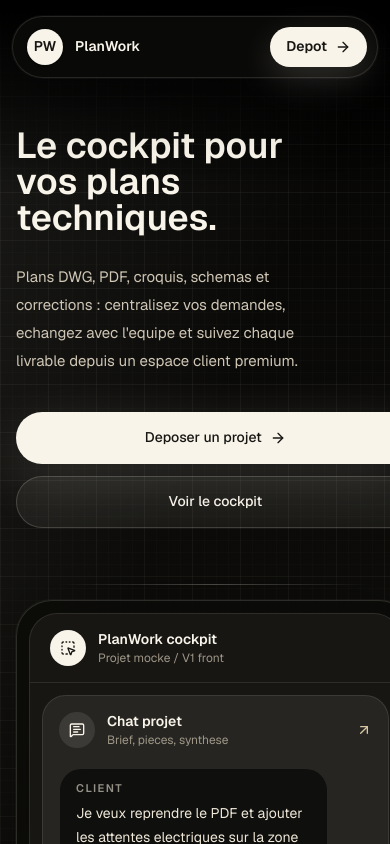
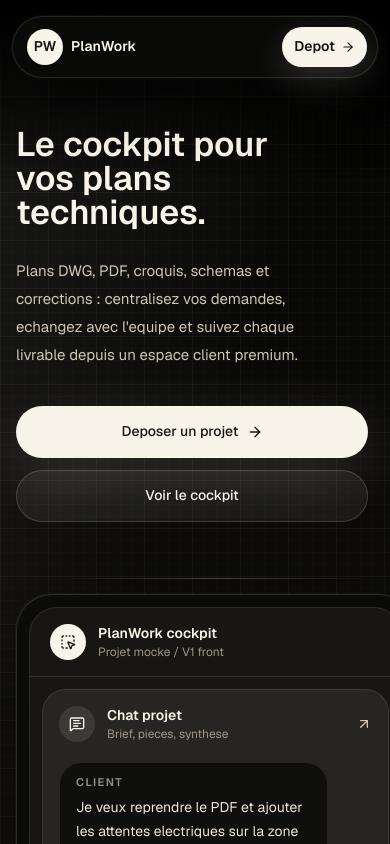
Before and after one commit to RAYAN-DOB/vellum, a Next.js app: page / in a window 390 px wide. Shown: the top 844 px of the page. Built offline with nearby package versions, Linux system fonts and the light colour scheme.

Commit message:
Polish cinematic landing before merge

```diff
--- a/src/app/globals.css
+++ b/src/app/globals.css
@@ -28,6 +28,7 @@
 
 html {
   scroll-behavior: smooth;
+  overflow-x: hidden;
 }
 
 body {
@@ -36,6 +37,7 @@ body {
   font-family: var(--font-geist-sans), Arial, Helvetica, sans-serif;
   text-rendering: geometricPrecision;
   -webkit-font-smoothing: antialiased;
+  overflow-x: hidden;
 }
 
 ::selection {
--- a/src/components/layout/PublicHeader.tsx
+++ b/src/components/layout/PublicHeader.tsx
@@ -4,10 +4,10 @@ import { publicNavigation, routes } from "@/lib/routes";
 
 export function PublicHeader() {
   return (
-    <header className="fixed inset-x-0 top-4 z-50 px-3 sm:top-5">
-      <div className="mx-auto flex min-h-14 max-w-5xl items-center justify-between gap-3 rounded-full border border-[#f8f4ea]/12 bg-[#0b0b09]/86 px-2.5 py-2 text-[#f8f4ea] shadow-[0_18px_70px_rgba(0,0,0,0.34)] ring-1 ring-white/[0.04] backdrop-blur-2xl sm:px-3">
+    <header className="fixed inset-x-3 top-4 z-50 sm:top-5">
+      <div className="mx-auto flex min-h-14 max-w-5xl items-center justify-between gap-2 rounded-full border border-[#f8f4ea]/12 bg-[#0b0b09]/88 px-2.5 py-2 text-[#f8f4ea] shadow-[0_18px_70px_rgba(0,0,0,0.34)] ring-1 ring-white/[0.04] backdrop-blur-2xl sm:gap-3 sm:px-3">
         <a
-          className="group flex min-w-0 items-center gap-3 rounded-full py-1 pl-1 pr-2"
+          className="group flex min-w-0 items-center gap-2 rounded-full py-1 pl-1 pr-1 sm:gap-3 sm:pr-2"
           href={routes.public.home}
           aria-label="Retour a l'accueil"
         >
@@ -37,13 +37,14 @@ export function PublicHeader() {
         </nav>
 
         <a
-          className="group inline-flex h-10 shrink-0 items-center justify-center gap-2 rounded-full bg-[#f8f4ea] px-4 text-sm font-semibold text-[#171613] shadow-[0_12px_35px_rgba(248,244,234,0.16)] transition hover:bg-white"
+          className="group inline-flex h-10 shrink-0 items-center justify-center gap-1.5 rounded-full bg-[#f8f4ea] px-3 text-sm font-semibold text-[#171613] shadow-[0_12px_35px_rgba(248,244,234,0.16)] transition hover:bg-white sm:gap-2 sm:px-4"
           href={routes.roles.clientNewProject}
+          aria-label="Deposer un projet"
         >
           <span className="hidden sm:inline">Deposer un projet</span>
           <span className="sm:hidden">Depot</span>
           <ArrowRight
-            className="size-4 transition-transform group-hover:translate-x-0.5"
+            className="size-3.5 transition-transform group-hover:translate-x-0.5 sm:size-4"
             aria-hidden="true"
           />
         </a>
--- a/src/components/marketing/LandingPage.tsx
+++ b/src/components/marketing/LandingPage.tsx
@@ -87,7 +87,7 @@ function HeroSection() {
       <div className="absolute inset-x-0 bottom-0 h-48 bg-gradient-to-t from-[#090908] via-[#090908]/70 to-transparent" />
       <Container className="relative z-10 grid min-h-[92svh] gap-10 pb-10 pt-32 lg:grid-cols-[0.82fr_1.18fr] lg:items-center lg:pb-12 lg:pt-28">
         <div className="max-w-3xl">
-          <h1 className="text-[36px] font-semibold leading-[1] text-[#f8f4ea] sm:text-6xl lg:text-[58px] xl:text-[68px]">
+          <h1 className="max-w-[21rem] text-[34px] font-semibold leading-[1] text-[#f8f4ea] sm:max-w-none sm:text-6xl lg:text-[58px] xl:text-[68px]">
             <span className="block sm:hidden">Le cockpit pour</span>
             <span className="block sm:hidden">vos plans</span>
             <span className="block sm:hidden">techniques.</span>
@@ -100,10 +100,10 @@ function HeroSection() {
             demandes, echangez avec l&apos;equipe et suivez chaque livrable depuis un
             espace client premium.
           </p>
-          <div className="mt-9 flex flex-col gap-3 sm:flex-row">
+          <div className="mt-9 flex max-w-[22rem] flex-col items-stretch gap-3 sm:max-w-none sm:flex-row sm:items-center">
             <Button
               asChild
-              className="h-[52px] rounded-full bg-[#f8f4ea] px-6 text-[#171613] shadow-[0_18px_60px_rgba(248,244,234,0.16)] hover:bg-white"
+              className="h-[52px] w-full rounded-full bg-[#f8f4ea] px-6 text-[#171613] shadow-[0_18px_60px_rgba(248,244,234,0.16)] hover:bg-white sm:w-auto"
             >
               <a href={routes.roles.clientNewProject}>
                 Deposer un projet
@@ -112,7 +112,7 @@ function HeroSection() {
             </Button>
             <Button
               asChild
-              className="h-[52px] rounded-full border-[#f8f4ea]/18 bg-[#f8f4ea]/6 px-6 text-[#f8f4ea] hover:bg-[#f8f4ea]/10"
+              className="h-[52px] w-full rounded-full border-[#f8f4ea]/18 bg-[#f8f4ea]/6 px-6 text-[#f8f4ea] hover:bg-[#f8f4ea]/10 sm:w-auto"
               variant="outline"
             >
               <a href={routes.roles.client}>Voir le cockpit</a>
```
